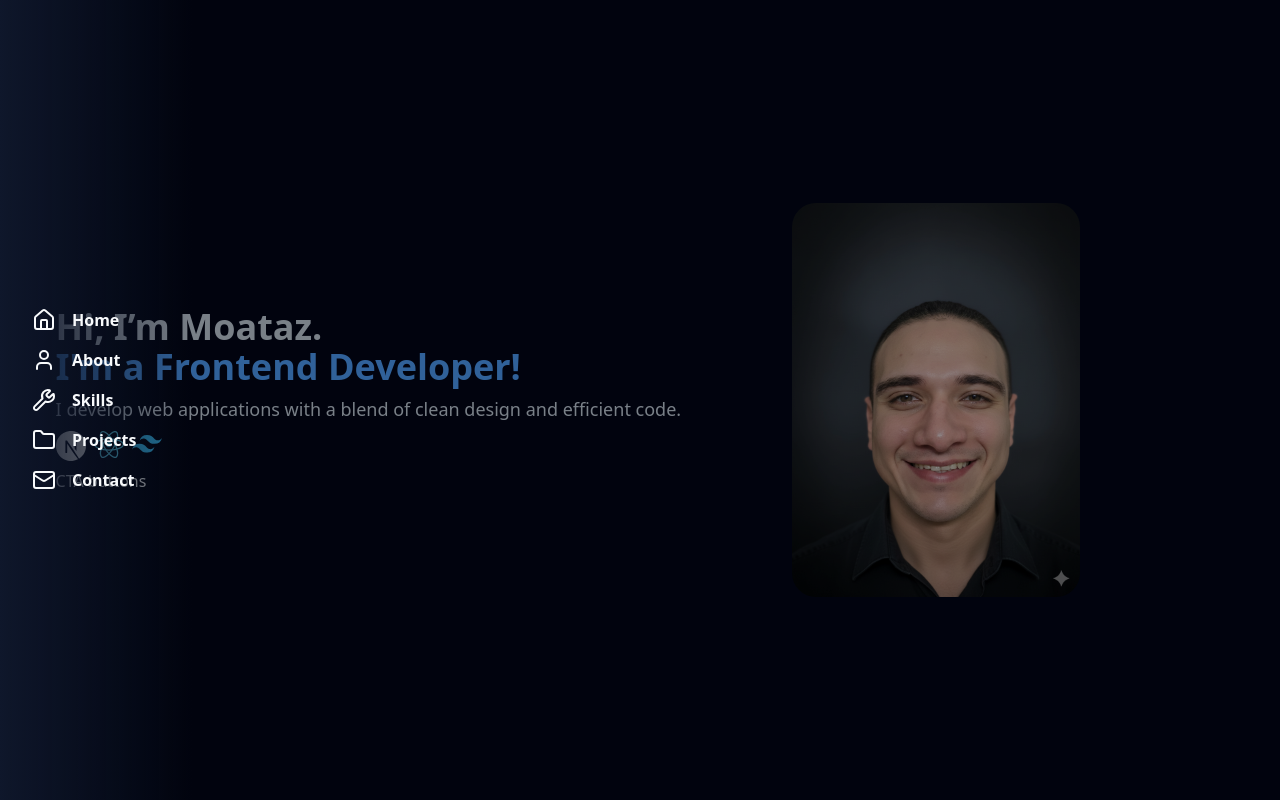
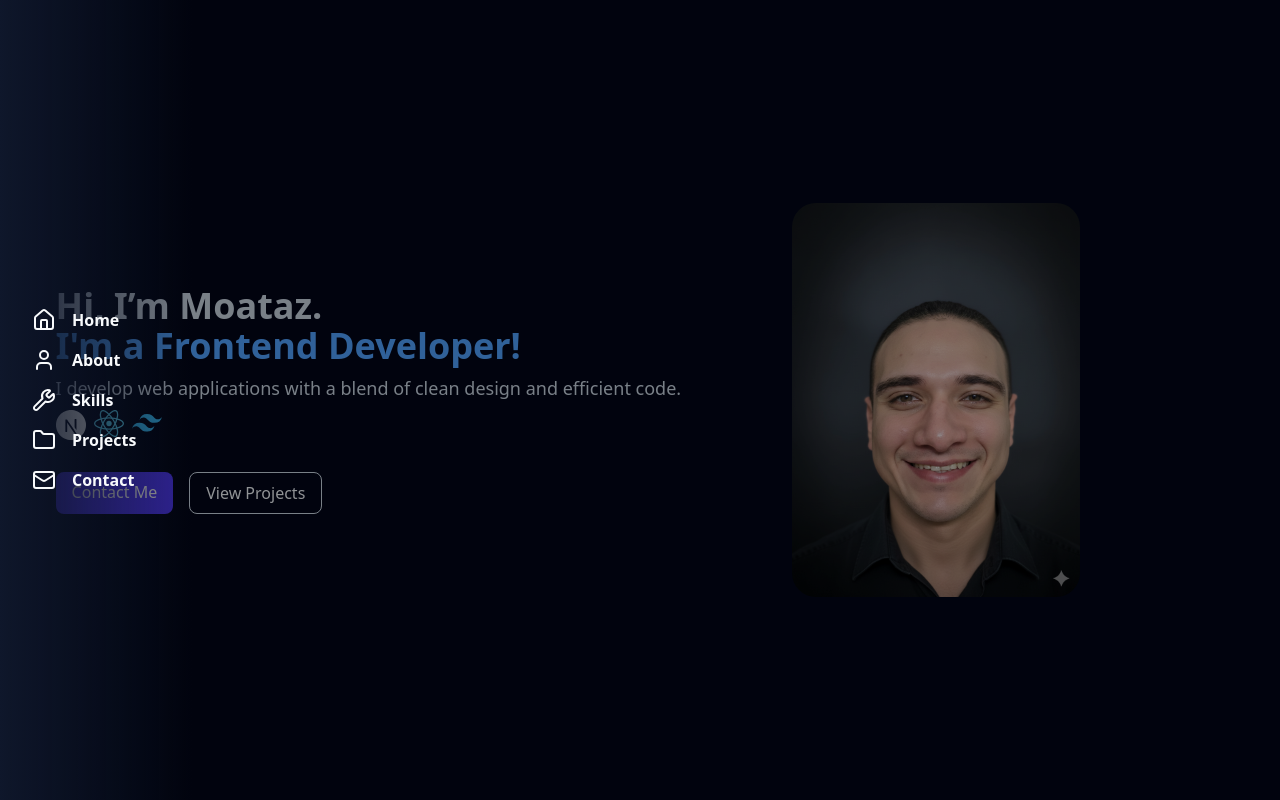
Before and after one commit to MoatazJS/moataz-portfolio, a Next.js app: page / in a window 1280 px wide. Built offline with nearby package versions, Linux system fonts and the light colour scheme.

Commit message:
added CTA buttons

```diff
--- a/components/Hero.tsx
+++ b/components/Hero.tsx
@@ -1,6 +1,7 @@
 "use client";
 import { motion } from "framer-motion";
 import Image from "next/image";
+import Link from "next/link";
 import React from "react";
 export default function Hero() {
   return (
@@ -68,7 +69,20 @@ export default function Hero() {
                 />
               </motion.div>
             </div>
-            <div>CTA buttons</div>
+            <div className="flex gap-4 justify-center md:gap-4 md:justify-start mt-4 md:mt-6">
+              <Link
+                href={"#projects"}
+                className="bg-indigo-600 hover:bg-indigo-500 font-medium transition rounded-lg px-4 py-2 text-white"
+              >
+                Contact Me
+              </Link>
+              <Link
+                href={"#projects"}
+                className=" hover:bg-slate-800 rounded-lg px-4 py-2 text-slate-100 border border-slate-300 transition"
+              >
+                View Projects
+              </Link>
+            </div>
           </div>
           <div>
             <Image
```
